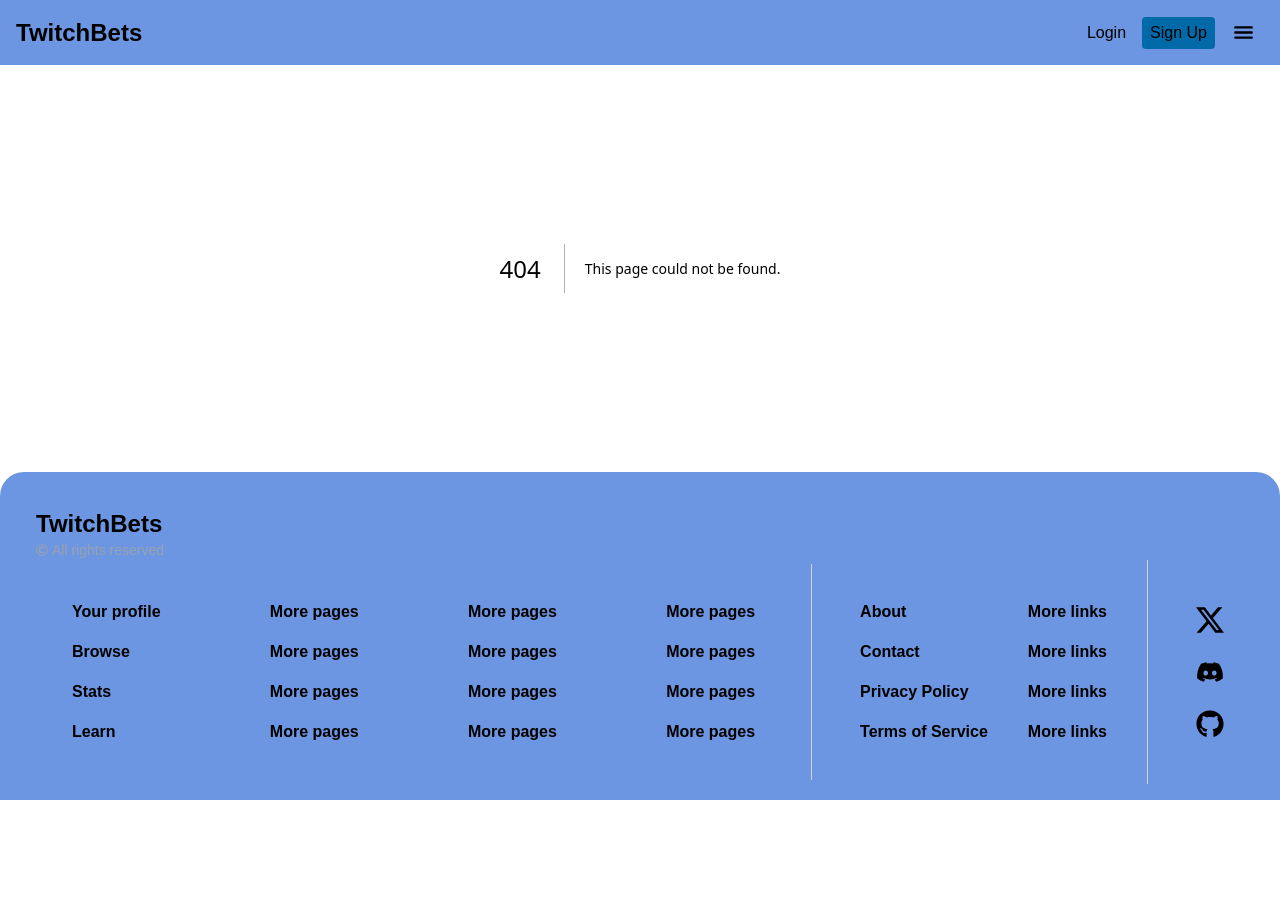
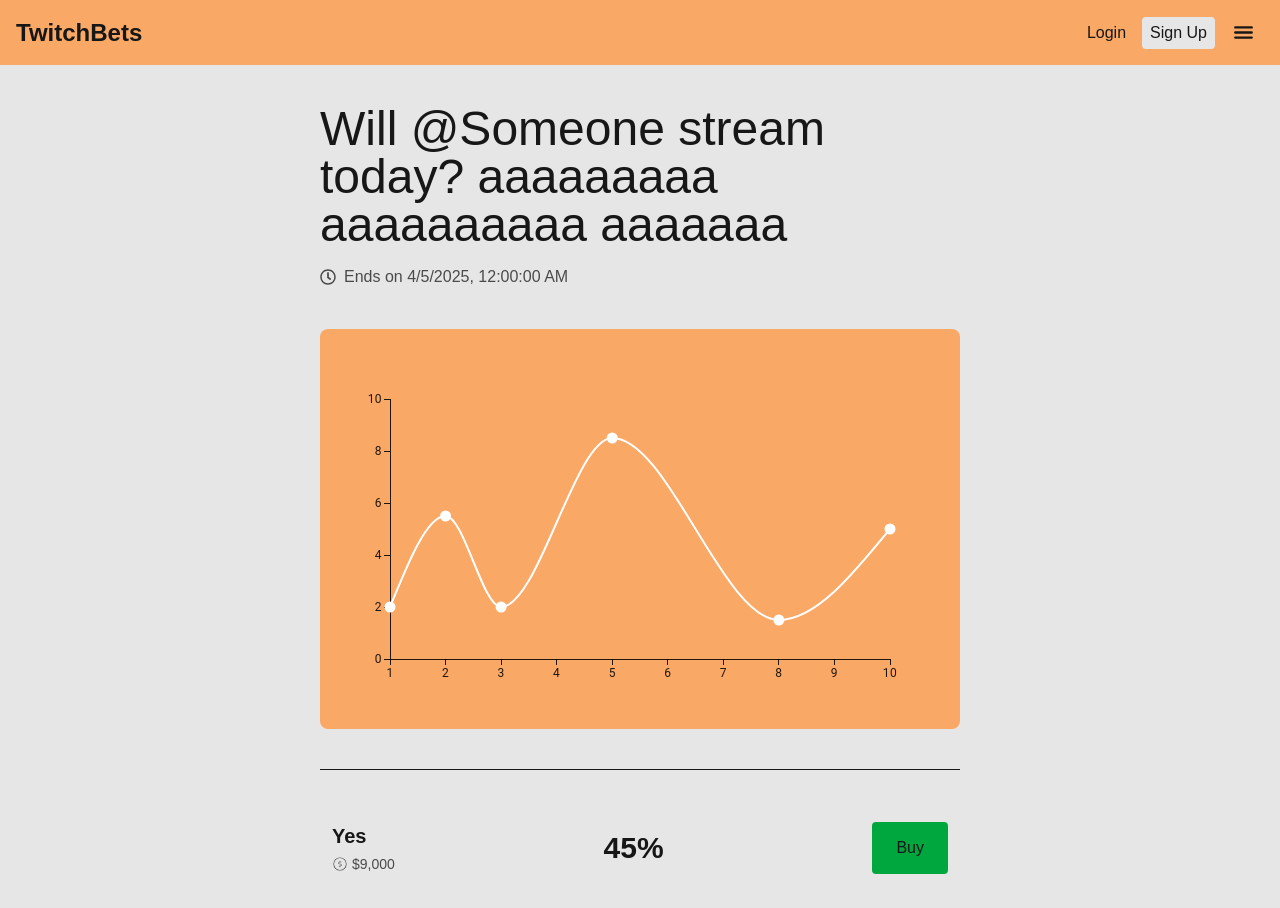
Before and after one commit to CedNo/TwitchBetsApp, a Next.js app: page /bet/1 in a window 1280 px wide. Before the commit this address had no page. Shown: the top 908 px of the page. Before the commit the page ends 800 px from the top, so only its background shows below. Built offline with nearby package versions, Linux system fonts and the light colour scheme.

Commit message:
Added Bet page

```diff
--- /dev/null
+++ b/app/bet/[betId]/components/bet-chart.tsx
@@ -0,0 +1,28 @@
+import { LineChart } from "@mui/x-charts";
+
+export default function BetChart({className} : {className?: string}) {
+
+    return (
+        <LineChart
+            className={className}
+            sx={{
+                "& .MuiChartsAxis-tickLabel":{
+                    fill:'#ffffff'
+                },
+                "& .MuiChartsAxis-line":{
+                stroke:'#ffffff'
+                },
+                "& .MuiChartsAxis-tick":{
+                    stroke:'#ffffff'
+                }
+            }}
+            xAxis={[{ data: [1, 2, 3, 5, 8, 10]}]}
+            series={[
+                {
+                data: [2, 5.5, 2, 8.5, 1.5, 5],
+                },
+            ]}
+            colors={['#ffffff', '#ffffff']}
+        />
+    );
+}
--- /dev/null
+++ b/app/bet/[betId]/components/bet-option.tsx
@@ -0,0 +1,19 @@
+import Button from "@/app/components/button";
+import type { BetOption } from "@/app/types/bet";
+import { CiDollar } from "react-icons/ci";
+
+export default function BetOption({ option } : { option : BetOption }) {
+    return (
+        <div className="flex flex-row justify-between hover:bg-secondary-bg p-3 rounded-lg duration-200 ease-in-out">
+            <div className="flex flex-col gap-1">
+                <p className="font-bold text-xl">{option.option}</p>
+                <div className="flex flex-row items-center gap-1 opacity-75">
+                    <CiDollar/>
+                    <p className="text-sm">${option.amount.toLocaleString()}</p>
+                    </div>
+            </div>
+            <p className="font-bold text-3xl content-center">{option.odds * 100}%</p>
+            <Button className="bg-green-600 rounded px-6 hover:bg-green-500 duration-200 ease-in-out">Buy</Button>
+        </div>
+    );
+}
--- /dev/null
+++ b/app/bet/[betId]/page.tsx
@@ -0,0 +1,45 @@
+'use client'
+
+import React from "react";
+import BetChart from "@/app/bet/[betId]/components/bet-chart";
+import BetOption from "@/app/bet/[betId]/components/bet-option";
+import { FaRegClock } from "react-icons/fa"
+
+import { BETS } from "@/app/constants";
+
+export default function Bet({
+		params,
+	}: {
+		params: Promise<{ betId: string }>
+	}) {
+
+    const { betId } = React.use(params);
+
+    const bet = BETS.find((bet) => bet.id === betId);
+
+	if (!bet) {
+		return <h1 className='text-5xl text-center mt-10'><span className="text-secondary-bg">404 | </span>Bet not found</h1>;
+	}
+
+	const betOptions = bet?.betOptions.map((option, index) => (
+		<BetOption key={index} option={option} />
+	));
+
+    return (
+        <div className="flex flex-col justify-center gap-10 m-auto py-10 w-7/8 lg:w-1/2">
+			<div className="flex flex-col gap-4">
+				<h1 className='text-5xl'>{bet?.title}</h1>
+				<div className="flex flex-row items-center gap-2 opacity-75 w-fit">
+					<FaRegClock/>
+					<p className="cursor-default">Ends on {bet.endDate?.toLocaleString()}</p>
+				</div>
+			</div>
+			<div className="items-center rounded-lg bg-secondary-bg w-full p-0 sm:h-100 sm:p-5">
+				<BetChart className="mx-auto"/>
+			</div>
+			<div className="flex flex-col gap-3 border-t-1 border-t-primary-bg w-full pt-10">
+				{betOptions}
+			</div>
+        </div>
+    );
+}
--- a/app/bet/page.tsx
+++ /dev/null
@@ -1,10 +0,0 @@
-import Navbar from "../components/navbar";
-
-export default function Bet() {
-    return (
-        <div>
-            <Navbar/>
-            <h1 className='text-5xl text-center mt-10'>Bet</h1>
-        </div>
-    );
-}
--- a/app/components/bet-chart.tsx
+++ /dev/null
@@ -1,28 +0,0 @@
-import { LineChart } from "@mui/x-charts";
-
-export default function BetChart() {
-    return (
-        <LineChart
-                    sx={{
-                        "& .MuiChartsAxis-tickLabel":{
-                            fill:"var(--color-foreground)"
-                        },
-                        "& .MuiChartsAxis-line":{
-                        stroke:"var(--color-foreground)"
-                        },
-                        "& .MuiChartsAxis-tick":{
-                            stroke:"var(--color-foreground)"
-                        }
-                    }}
-                    xAxis={[{ data: [1, 2, 3, 5, 8, 10]}]}
-                    series={[
-                        {
-                        data: [2, 5.5, 2, 8.5, 1.5, 5],
-                        },
-                    ]}
-                    width={500}
-                    height={300}
-                    colors={["var(--color-foreground)", "var(--color-foreground)"]}
-                />
-    );
-}
--- a/app/components/footer.tsx
+++ b/app/components/footer.tsx
@@ -9,12 +9,12 @@
         <footer className="p-4 bg-secondary-bg rounded-t-3xl">
             <div className="pl-5 pt-5">
                 <h1 className="text-2xl font-bold">TwitchBets</h1>
-                <div className="flex flex-row">
-                    <FaRegCopyright className="size-3 mr-1 my-auto fill-gray-400" />
-                    <p className="text-sm text-gray-400">All rights reserved</p>
+                <div className="flex flex-row opacity-60">
+                    <FaRegCopyright className="size-3 mr-1 my-auto" />
+                    <p className="text-sm">All rights reserved</p>
                 </div>
             </div>
-            <div className="flex items-center justify-between gap-2 columns-3 divide-neutral-300 divide-x-1 [&>*]:h-full">
+            <div className="flex items-center justify-between gap-2 columns-3 divide-neutral-300 divide-x-1 *:h-full">
                 <div className="flex flex-col gap-4 w-full p-4">
                     <div className="flex flex-row gap-4 justify-between px-10 py-5">
                         <ul className="flex flex-col items-start justify-center gap-4 whitespace-nowrap text-l font-bold">
@@ -58,7 +58,7 @@
                     </ul>
                 </div>
                 <div className="flex flex-col p-10">
-                    <div className="flex flex-col items-center gap-6 whitespace-nowrap text-l [&>*]:[&>*]:size-7 my-auto">
+                    <div className="flex flex-col items-center gap-6 whitespace-nowrap text-l **:size-7 my-auto">
                         <Link href={'https://github.com/CedNo/TwitchBetsApp'}>
                             <BsTwitterX />
                         </Link>
--- a/app/components/navbar.tsx
+++ b/app/components/navbar.tsx
@@ -7,10 +7,10 @@
     return (
         <div className="items-center justify-between flex p-4 bg-secondary-bg">
             <Link href={"/"}><div className="w-fit shrink-0 cursor-pointer flex items-center font-bold"><h1 className='text-2xl'>TwitchBets</h1></div></Link> {/* Logo */}
-            <div className="w-fit shrink-0 flex items-center justify-center gap-2 [&>*]:py-1 [&>*]:px-2 [&>*]:rounded">
-                <Button className="hover:bg-sky-700">Login</Button>
-                <Button className="bg-sky-700 hover:bg-sky-800">Sign Up</Button>
-                <Button className="hover:bg-sky-700"><IoMenu size={25}/></Button>
+            <div className="w-fit shrink-0 flex items-center justify-center gap-2 *:py-1 *:px-2 *:rounded">
+                <Button className="hover:bg-secondary-button">Login</Button>
+                <Button className="bg-secondary-button hover:bg-secondary-button-hover">Sign Up</Button>
+                <Button className="hover:bg-secondary-button"><IoMenu size={25}/></Button>
             </div>
         </div>
     );
--- a/app/constants.ts
+++ b/app/constants.ts
@@ -1,16 +1,16 @@
 import type { Bet } from './types/bet';
 
 export const BETS: Bet[] = [
-    {id:'1', title: 'Will @Someone stream today? aaaaaaaaa aaaaaaaaaa aaaaaaa (02/04/2025)', betOptions: [{option: 'Yes', odds: 0.45}, {option: 'No', odds: 0.35} , {option: 'Maybe', odds: 0.20}],  image: '/coin.png'},
-    {id:'2', title: 'Will @Someone stream today? (02/04/2025)', betOptions: [{option: 'Yes', odds: 0.65}, {option: 'No', odds: 0.35}],  image: '/coin.png'},
-    {id:'3', title: 'Will @Someone stream today? (02/04/2025)', betOptions: [{option: 'Yes', odds: 0.65}, {option: 'No', odds: 0.35}],  image: '/coin.png'},
-    {id:'4', title: 'Will @Someone stream today? (02/04/2025)', betOptions: [{option: 'Yes', odds: 0.65}, {option: 'No', odds: 0.35}],  image: '/coin.png'},
-    {id:'5', title: 'Will @Someone stream today? (02/04/2025)', betOptions: [{option: 'Yes', odds: 0.65}, {option: 'No', odds: 0.35}],  image: '/coin.png'},
-    {id:'6', title: 'Will @Someone stream today? (02/04/2025)', betOptions: [{option: 'Yes', odds: 0.65}, {option: 'No', odds: 0.35}],  image: '/coin.png'},
-    {id:'7', title: 'Will @Someone stream today? (02/04/2025)', betOptions: [{option: 'Yes', odds: 0.65}, {option: 'No', odds: 0.35}],  image: '/coin.png'},
-    {id:'8', title: 'Will @Someone stream today? (02/04/2025)', betOptions: [{option: 'Yes', odds: 0.65}, {option: 'No', odds: 0.35}],  image: '/coin.png'},
-    {id:'9', title: 'Will @Someone stream today? (02/04/2025)', betOptions: [{option: 'Yes', odds: 0.65}, {option: 'No', odds: 0.35}],  image: '/coin.png'},
-    {id:'10', title: 'Will @Someone stream today? (02/04/2025)', betOptions: [{option: 'Yes', odds: 0.65}, {option: 'No', odds: 0.35}],  image: '/coin.png'},
-    {id:'11', title: 'Will @Someone stream today? (02/04/2025)', betOptions: [{option: 'Yes', odds: 0.65}, {option: 'No', odds: 0.35}],  image: '/coin.png'},
-    {id:'12', title: 'Will @Someone stream today? (02/04/2025)', betOptions: [{option: 'Yes', odds: 0.65}, {option: 'No', odds: 0.35}],  image: '/coin.png'}
+    {id:'1', title: 'Will @Someone stream today? aaaaaaaaa aaaaaaaaaa aaaaaaa', betOptions: [{option: 'Yes', odds: 0.45, amount: 9000}, {option: 'No', odds: 0.35, amount: 7000} , {option: 'Maybe', odds: 0.20, amount: 4000}], endDate: new Date('2025-04-05T00:00:00'), image: '/coin.png'},
+    {id:'2', title: 'Will @Someone stream today?', betOptions: [{option: 'Yes', odds: 0.65, amount: 13000}, {option: 'No', odds: 0.35, amount: 7000}], endDate: new Date('2025-04-06T00:00:00'), image: '/coin.png'},
+    {id:'3', title: 'Will @Someone stream today?', betOptions: [{option: 'Yes', odds: 0.65, amount: 13000}, {option: 'No', odds: 0.35, amount: 7000}], endDate: new Date('2025-04-07T00:00:00'), image: '/coin.png'},
+    {id:'4', title: 'Will @Someone stream today?', betOptions: [{option: 'Yes', odds: 0.65, amount: 13000}, {option: 'No', odds: 0.35, amount: 7000}], endDate: new Date('2025-04-07T00:00:00'), image: '/coin.png'},
+    {id:'5', title: 'Will @Someone stream today?', betOptions: [{option: 'Yes', odds: 0.65, amount: 13000}, {option: 'No', odds: 0.35, amount: 7000}], endDate: new Date('2025-04-08T00:00:00'), image: '/coin.png'},
+    {id:'6', title: 'Will @Someone stream today?', betOptions: [{option: 'Yes', odds: 0.65, amount: 13000}, {option: 'No', odds: 0.35, amount: 7000}], endDate: new Date('2025-04-09T00:00:00'), image: '/coin.png'},
+    {id:'7', title: 'Will @Someone stream today?', betOptions: [{option: 'Yes', odds: 0.65, amount: 13000}, {option: 'No', odds: 0.35, amount: 7000}], endDate: new Date('2025-04-10T00:00:00'), image: '/coin.png'},
+    {id:'8', title: 'Will @Someone stream today?', betOptions: [{option: 'Yes', odds: 0.65, amount: 13000}, {option: 'No', odds: 0.35, amount: 7000}], endDate: new Date('2025-04-11T00:00:00'), image: '/coin.png'},
+    {id:'9', title: 'Will @Someone stream today?', betOptions: [{option: 'Yes', odds: 0.65, amount: 13000}, {option: 'No', odds: 0.35, amount: 7000}], endDate: new Date('2025-04-12T00:00:00'), image: '/coin.png'},
+    {id:'10', title: 'Will @Someone stream today?', betOptions: [{option: 'Yes', odds: 0.65, amount: 13000}, {option: 'No', odds: 0.35, amount: 7000}], endDate: new Date('2025-04-13T00:00:00'), image: '/coin.png'},
+    {id:'11', title: 'Will @Someone stream today?', betOptions: [{option: 'Yes', odds: 0.65, amount: 13000}, {option: 'No', odds: 0.35, amount: 7000}], endDate: new Date('2025-04-14T00:00:00'), image: '/coin.png'},
+    {id:'12', title: 'Will @Someone stream today?', betOptions: [{option: 'Yes', odds: 0.65, amount: 13000}, {option: 'No', odds: 0.35, amount: 7000}], endDate: new Date('2025-04-015T00:00:00'), image: '/coin.png'}
 ];
--- a/app/globals.css
+++ b/app/globals.css
@@ -1,15 +1,19 @@
 @import "tailwindcss";
 
 :root {
-  --background: #ffffff;
-  --foreground: #171717;
-  --secondary-bg: #6d96e2;
+  --background: #e6e6e6;
+  --foreground: hwb(0 9% 91%);
+  --secondary-bg: #faa865;
+  --secondary-button: #e6e6e6;
+  --secondary-button-hover: #f5f5f5;
 }
 
 @theme inline {
   --color-background: var(--background);
   --color-foreground: var(--foreground);
   --color-secondary-bg: var(--secondary-bg);
+  --color-secondary-button: var(--secondary-button);
+  --color-secondary-button-hover: var(--secondary-button-hover);
   --font-sans: var(--font-geist-sans);
   --font-mono: var(--font-geist-mono);
 }
@@ -19,6 +23,8 @@
     --background: #171717;
     --foreground: #ededed;
     --secondary-bg: #2f333a;
+    --secondary-button: #28477c;
+    --secondary-button-hover: #30538f;
   }
 }
 
--- a/app/types/bet.ts
+++ b/app/types/bet.ts
@@ -2,10 +2,12 @@
     id: string;
     title: string;
     betOptions: BetOption[];
+    endDate?: Date;
     image: string;
 }
 
-type BetOption = {
+export type BetOption = {
     option: string;
     odds: number;
+    amount: number;
 }
```
